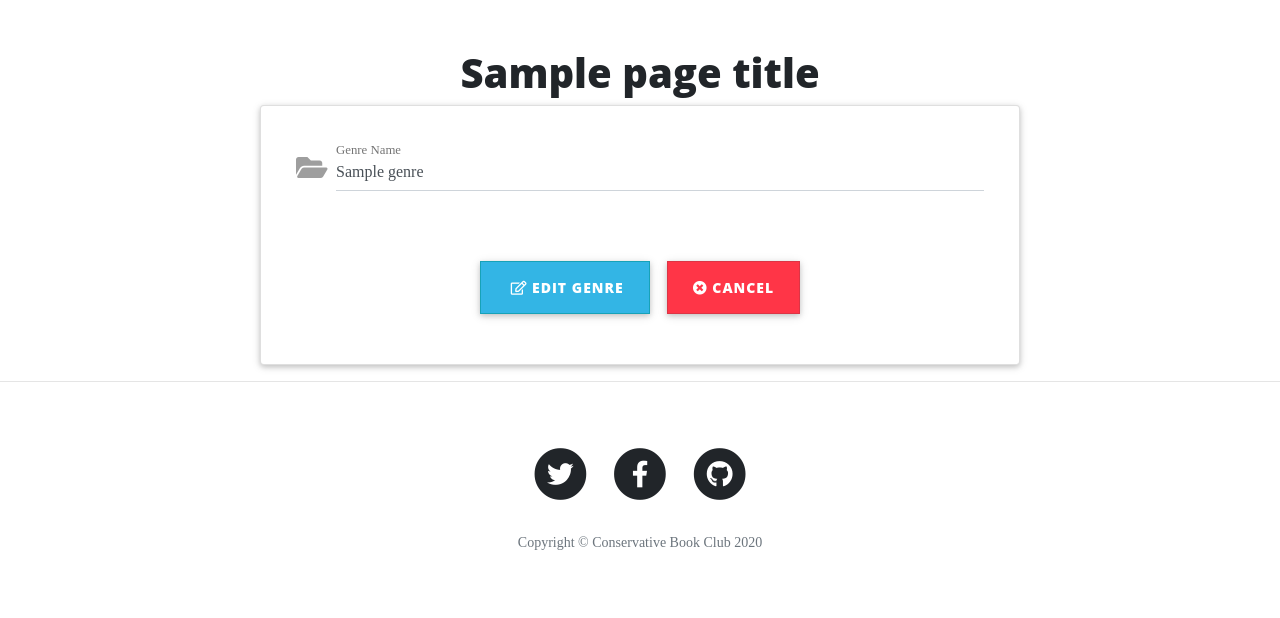
After one commit to JosefinE7/MS3_book_club, a Flask app: template templates/edit_genre.html in a window 1280 px wide. The commit adds this page. Shown: the part 629-1247 px from the top of the page. Run offline with Flask 2, Linux system fonts and the light colour scheme; the template is opened without the code that fills it: most values are stand-ins (such as "Sample title", 1, 10 or a date in 2020); some libraries are stand-ins or nearby versions.

Commit message:
Add edit_genre functionality and template

```diff
--- a/run.py
+++ b/run.py
@@ -161,6 +161,19 @@ def add_genre():
     return render_template("add_genre.html", page_title="Add Genre")
 
 
+@app.route("/edit_genre/<genre_id>", methods=["GET", "POST"])
+def edit_genre(genre_id):
+    if request.method == "POST":
+        submit = {
+            "genre_name": request.form.get("genre_name")
+        }
+        mongo.db.genres.update({"_id": ObjectId(genre_id)}, submit)
+        flash("Genre Successfully Updated!")
+        return redirect(url_for("manage_genres"))
+    genre = mongo.db.genres.find_one({"_id": ObjectId(genre_id)})
+    return render_template("edit_genre.html", genre=genre, page_title="Edit Genre")
+
+
 if __name__ == "__main__":
     app.run(
         host=os.environ.get("IP"),
--- /dev/null
+++ b/templates/edit_genre.html
@@ -0,0 +1,41 @@
+{% extends "base.html" %}{% block content %}
+<h1 class="text-center">{{ page_title }}</h1>
+
+<div class="row">
+	<!-- Card -->
+	<div class="card col-md-8 offset-md-2">
+		<!-- Card body -->
+		<div class="card-body">
+			<!-- Material form register -->
+			<form method="POST" action="{{ url_for('edit_genre', genre_id=genre._id) }}">
+				<!-- Material input genre name -->
+				<div class="md-form">
+					<i class="fa fa-folder-open prefix grey-text"></i>
+					<input
+						id="genre_name"
+						name="genre_name"
+						minlength="3"
+						maxlength="25"
+						type="text"
+                        value="{{ genre.genre_name }}"
+						class="form-control validate"
+						required
+					/>
+					<label for="genre_name" class="font-weight-light">Genre Name</label>
+				</div>
+				<!-- Submit button -->
+				<div class="text-center py-4 mt-3">
+					<button class="btn btn-info" type="submit"><i class="far fa-edit right"></i>
+						Edit Genre
+					</button>
+					<a class="btn btn-danger" href="{{ url_for('manage_genres') }}"><i class="fas fa-times-circle"></i>
+						Cancel</a>
+				</div>
+			</form>
+			<!-- Material form register -->
+		</div>
+		<!-- Card body -->
+	</div>
+	<!-- Card -->
+</div>
+{% endblock %}
--- a/templates/manage_genres.html
+++ b/templates/manage_genres.html
@@ -24,7 +24,8 @@
 			</div>
 			<!-- Submit button -->
 			<div class="text-center  py-2 mt-1">
-				<a href="" class="btn btn-info btn-sm"><i class="fas fa-pen"></i> Edit</a>
+				<a href="{{ url_for('edit_genre', genre_id=genre._id) }}"
+					class="btn btn-info btn-sm"><i class="fas fa-pen"></i> Edit</a>
 				<a href="" class="btn btn-danger btn-sm"><i class="fas fa-trash-alt"></i> Delete</a>
 			</div>
 			<!-- Material form register -->
```
